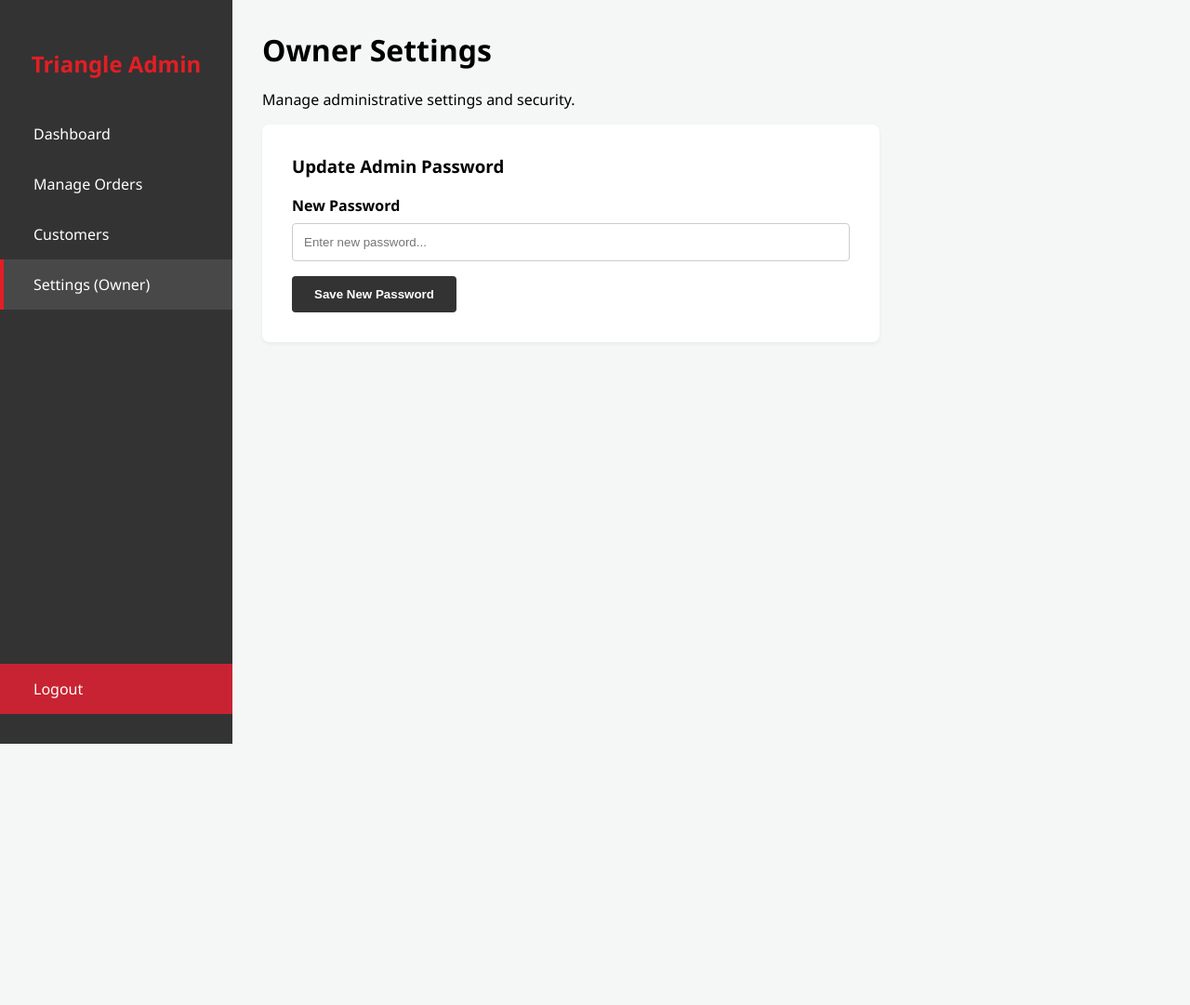
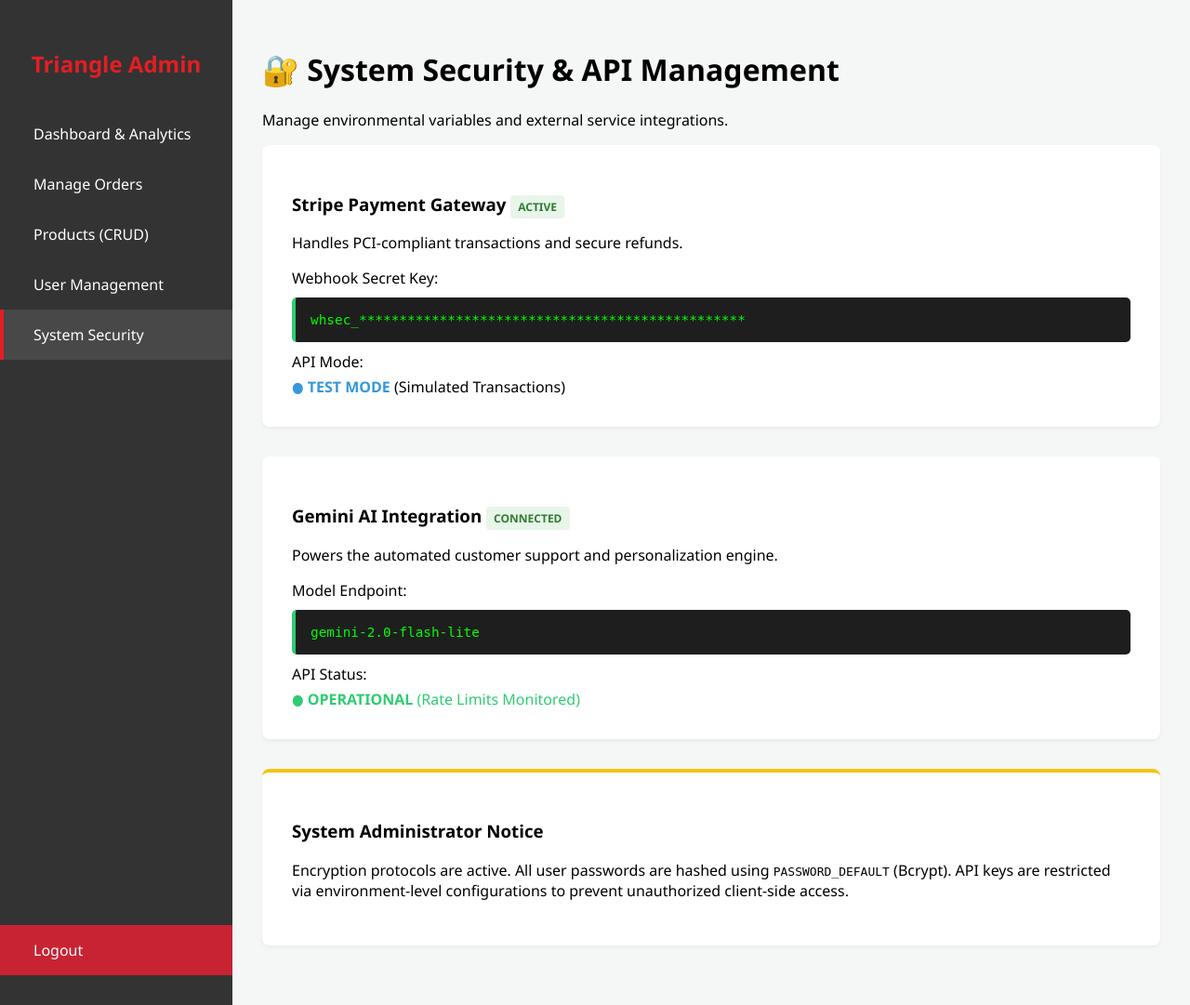
Before and after one commit to shenalp719/triangle-ecommerce, a PHP site: page /admin/settings.php in a window 1280 px wide. Shown: the whole page at 93% size. Before the commit the page ends 800 px from the top, so only its background shows below. Run offline with PHP 8.4, Linux system fonts and the light colour scheme; the visitor is signed in with stand-in values (Sample User, id 1).

Commit message:
Final: Completed Admin & Staff ecosystems with full RBAC, API Security management, and User CRUD

```diff
--- a/admin/settings.php
+++ b/admin/settings.php
@@ -1,42 +1,26 @@
 <?php
 session_start();
-// Security Check 1: Must be logged in
 if (!isset($_SESSION['admin_logged_in']) || $_SESSION['admin_logged_in'] !== true) {
     header("Location: login.php");
     exit();
 }
-// Security Check 2: MUST be the 'admin' (Shop Owner). Kick out staff!
+
+// THE RBAC LOCK: Only the Owner (admin) can touch system keys
 if ($_SESSION['admin_role'] !== 'admin') {
-    die("<h2 style='color:red; text-align:center; margin-top:50px; font-family: sans-serif;'>Access Denied. Only the Shop Owner can view this page.</h2><a href='index.php' style='display:block; text-align:center; font-family: sans-serif;'>Go Back</a>");
+    header("Location: staff_dashboard.php");
+    exit();
 }
 
 require_once '../db.php';
-
-$message = '';
-
-// Handle Password Update logic
-if ($_SERVER['REQUEST_METHOD'] === 'POST' && isset($_POST['update_password'])) {
-    $new_password = $_POST['new_password'];
-    $admin_id = $_SESSION['admin_id'];
-
-    if(strlen($new_password) < 6) {
-        $message = "<div style='color: #721c24; background: #f8d7da; padding: 1rem; border-radius: 5px; margin-bottom: 1rem;'>Password must be at least 6 characters.</div>";
-    } else {
-        $hashed = password_hash($new_password, PASSWORD_DEFAULT);
-        $stmt = $conn->prepare("UPDATE users SET password = ? WHERE id = ?");
-        $stmt->bind_param("si", $hashed, $admin_id);
-        if($stmt->execute()) {
-            $message = "<div style='color: #155724; background: #d4edda; padding: 1rem; border-radius: 5px; margin-bottom: 1rem;'>Password successfully updated!</div>";
-        }
-    }
-}
+// In a real system, we would fetch these from secrets.php or a DB
+// For the defense, we will show them as "Protected"
 ?>
 <!DOCTYPE html>
 <html lang="en">
 <head>
     <meta charset="UTF-8">
     <meta name="viewport" content="width=device-width, initial-scale=1.0">
-    <title>Settings - Triangle Admin</title>
+    <title>System Security - Triangle Admin</title>
     <style>
         :root { --primary: #E31E24; --dark: #333; --light: #f4f7f6; }
         body { margin: 0; font-family: 'Segoe UI', Tahoma, Geneva, Verdana, sans-serif; background-color: var(--light); display: flex; min-height: 100vh; }
@@ -44,36 +28,60 @@ if ($_SERVER['REQUEST_METHOD'] === 'POST' && isset($_POST['update_password'])) {
         .sidebar h2 { text-align: center; color: var(--primary); margin-bottom: 2rem; font-size: 1.5rem; }
         .sidebar a { color: white; text-decoration: none; padding: 1rem 2rem; display: block; border-left: 4px solid transparent; transition: 0.3s; }
         .sidebar a:hover, .sidebar a.active { background-color: rgba(255,255,255,0.1); border-left-color: var(--primary); }
-        .content { flex: 1; padding: 2rem; overflow-y: auto; }
-        .card { background: white; padding: 2rem; border-radius: 8px; box-shadow: 0 2px 4px rgba(0,0,0,0.05); max-width: 600px;}
-        input { width: 100%; padding: 0.75rem; border: 1px solid #ccc; border-radius: 4px; margin-bottom: 1rem; box-sizing: border-box; }
-        button { background: var(--dark); color: white; border: none; padding: 0.75rem 1.5rem; border-radius: 4px; cursor: pointer; font-weight: bold; }
-        button:hover { background: #555; }
+        .content { flex: 1; padding: 2rem; }
+        .card { background: white; padding: 2rem; border-radius: 8px; box-shadow: 0 2px 4px rgba(0,0,0,0.05); margin-bottom: 2rem; }
+        .key-box { background: #1e1e1e; color: #00ff00; padding: 1rem; border-radius: 5px; font-family: monospace; font-size: 0.9rem; margin: 10px 0; border-left: 4px solid #2ecc71; }
+        .badge { background: #e8f5e9; color: #2e7d32; padding: 4px 8px; border-radius: 4px; font-size: 0.75rem; font-weight: bold; }
     </style>
 </head>
 <body>
+
     <div class="sidebar">
         <h2>Triangle Admin</h2>
-        <a href="index.php">Dashboard</a>
-        <a href="orders.php">Manage Orders</a>
-        <a href="customers.php">Customers</a>
-        <a href="settings.php" class="active">Settings (Owner)</a>
+        <?php if($_SESSION['admin_role'] === 'admin'): ?>
+            <a href="index.php" class="<?php echo basename($_SERVER['PHP_SELF']) == 'index.php' ? 'active' : ''; ?>">Dashboard & Analytics</a>
+        <?php else: ?>
+            <a href="staff_dashboard.php" class="<?php echo basename($_SERVER['PHP_SELF']) == 'staff_dashboard.php' ? 'active' : ''; ?>">Staff Home</a>
+        <?php endif; ?>
+
+        <a href="orders.php" class="<?php echo basename($_SERVER['PHP_SELF']) == 'orders.php' ? 'active' : ''; ?>">Manage Orders</a>
+
+        <?php if($_SESSION['admin_role'] === 'admin'): ?>
+            <a href="products.php" class="<?php echo basename($_SERVER['PHP_SELF']) == 'products.php' ? 'active' : ''; ?>">Products (CRUD)</a>
+            <a href="customers.php" class="<?php echo basename($_SERVER['PHP_SELF']) == 'customers.php' ? 'active' : ''; ?>">User Management</a>
+            <a href="settings.php" class="<?php echo basename($_SERVER['PHP_SELF']) == 'settings.php' ? 'active' : ''; ?>">System Security</a>
+        <?php endif; ?>
+
         <a href="logout.php" style="margin-top: auto; background-color: #c82333;">Logout</a>
     </div>
 
     <div class="content">
-        <h1 style="margin-top: 0;">Owner Settings</h1>
-        <p>Manage administrative settings and security.</p>
+        <h1>🔐 System Security & API Management</h1>
+        <p>Manage environmental variables and external service integrations.</p>
 
         <div class="card">
-            <h3 style="margin-top: 0;">Update Admin Password</h3>
-            <?php echo $message; ?>
-            <form method="POST">
-                <label style="display:block; margin-bottom: 0.5rem; font-weight: bold;">New Password</label>
-                <input type="password" name="new_password" required placeholder="Enter new password...">
-                <button type="submit" name="update_password">Save New Password</button>
-            </form>
+            <h3>Stripe Payment Gateway <span class="badge">ACTIVE</span></h3>
+            <p>Handles PCI-compliant transactions and secure refunds.</p>
+            <label>Webhook Secret Key:</label>
+            <div class="key-box">whsec_************************************************</div>
+            <label>API Mode:</label>
+            <div style="margin-top: 5px;"><strong style="color: #3498db;">● TEST MODE</strong> (Simulated Transactions)</div>
+        </div>
+
+        <div class="card">
+            <h3>Gemini AI Integration <span class="badge">CONNECTED</span></h3>
+            <p>Powers the automated customer support and personalization engine.</p>
+            <label>Model Endpoint:</label>
+            <div class="key-box">gemini-2.0-flash-lite</div>
+            <label>API Status:</label>
+            <div style="margin-top: 5px; color: #2ecc71;"><strong>● OPERATIONAL</strong> (Rate Limits Monitored)</div>
+        </div>
+
+        <div class="card" style="border-top: 4px solid #f1c40f;">
+            <h3>System Administrator Notice</h3>
+            <p>Encryption protocols are active. All user passwords are hashed using <code>PASSWORD_DEFAULT</code> (Bcrypt). API keys are restricted via environment-level configurations to prevent unauthorized client-side access.</p>
         </div>
     </div>
+
 </body>
 </html>
```
